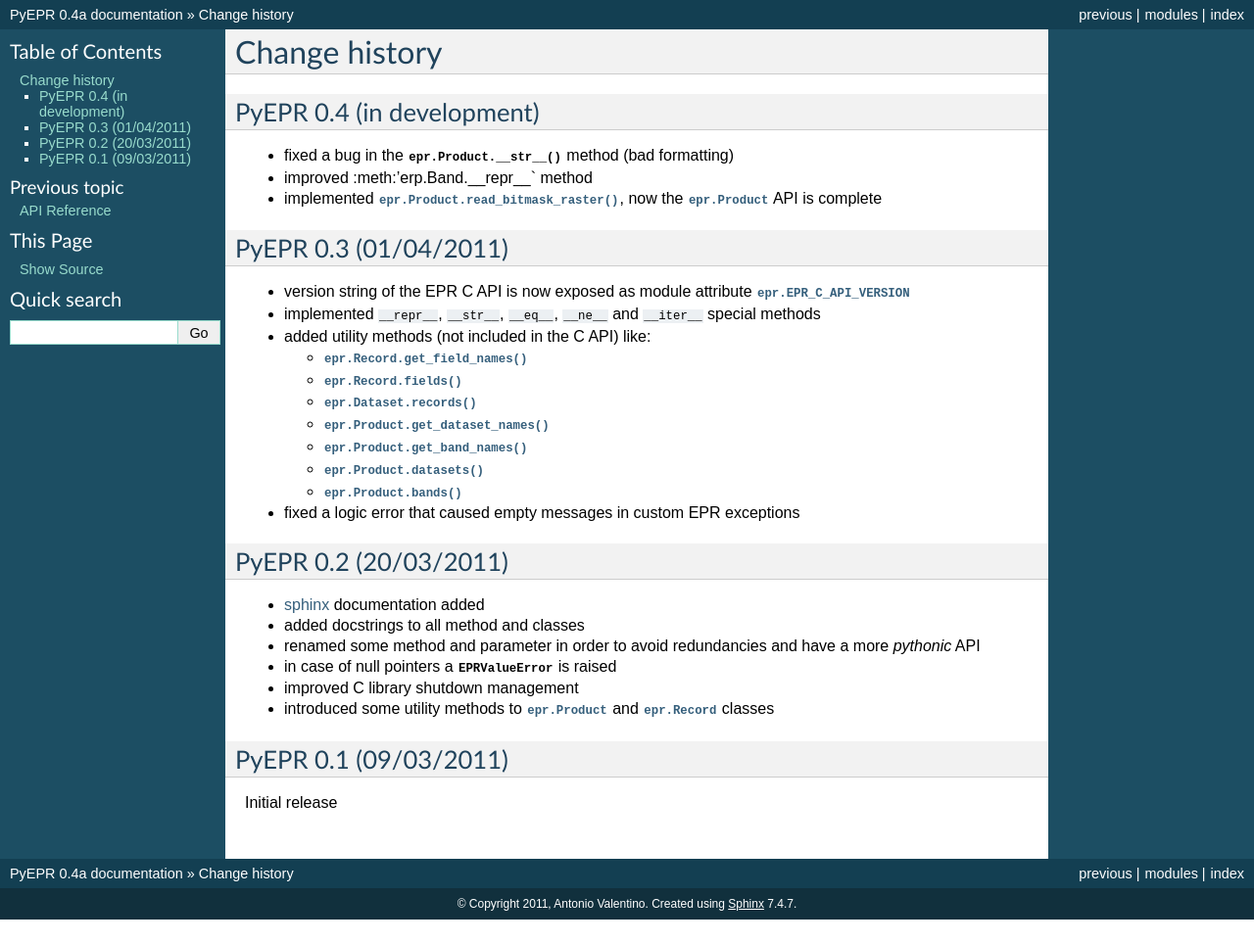
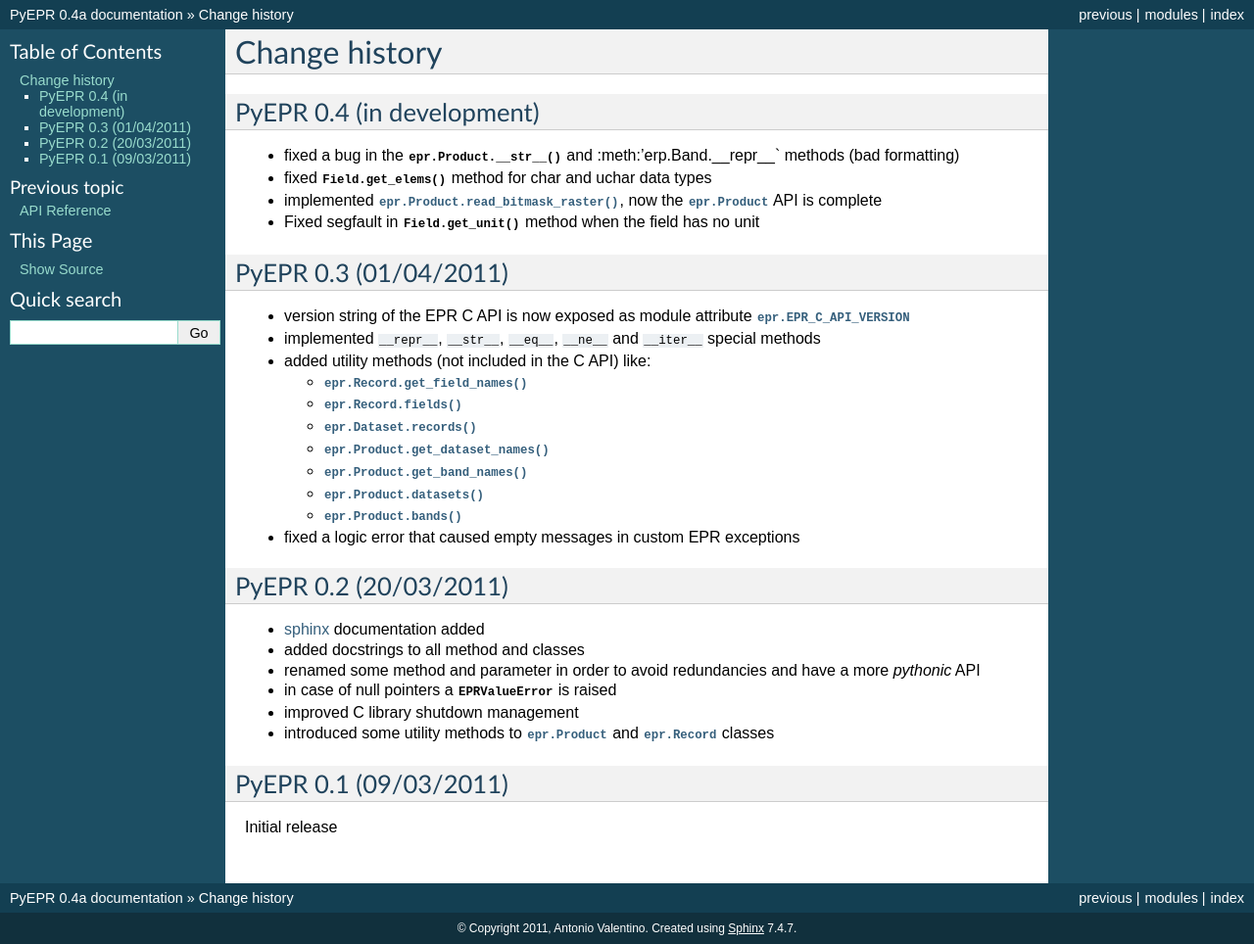
Before and after one commit to avalentino/pyepr, a Sphinx documentation site: the page built from doc/NEWS.txt, in a window 1280 px wide. Shown: the whole page at 98% size. Built offline with Sphinx 7.4.7, drawn with Linux system fonts in a browser that asks for light colours; formulas are drawn with MathJax 3; before the commit the page ends 939 px from its top, so only the background shows below that.

Commit message:
Fixed segfault in Field.get_unit method

```diff
--- a/doc/NEWS.txt
+++ b/doc/NEWS.txt
@@ -5,10 +5,13 @@ Change history
 PyEPR 0.4 (in development)
 --------------------------
 
-* fixed a bug in the :meth:`epr.Product.__str__` method (bad formatting)
-* improved :meth:'erp.Band.__repr__` method
+* fixed a bug in the :meth:`epr.Product.__str__` and
+  :meth:'erp.Band.__repr__` methods (bad formatting)
+* fixed :meth:`Field.get_elems` method for char and uchar data types
 * implemented :meth:`epr.Product.read_bitmask_raster`, now the
   :class:`epr.Product` API is complete
+* Fixed segfault in :meth:`Field.get_unit` method when the field has no
+  unit
 
 
 PyEPR 0.3 (01/04/2011)
```
Also changed, not shown: 1 other file.
